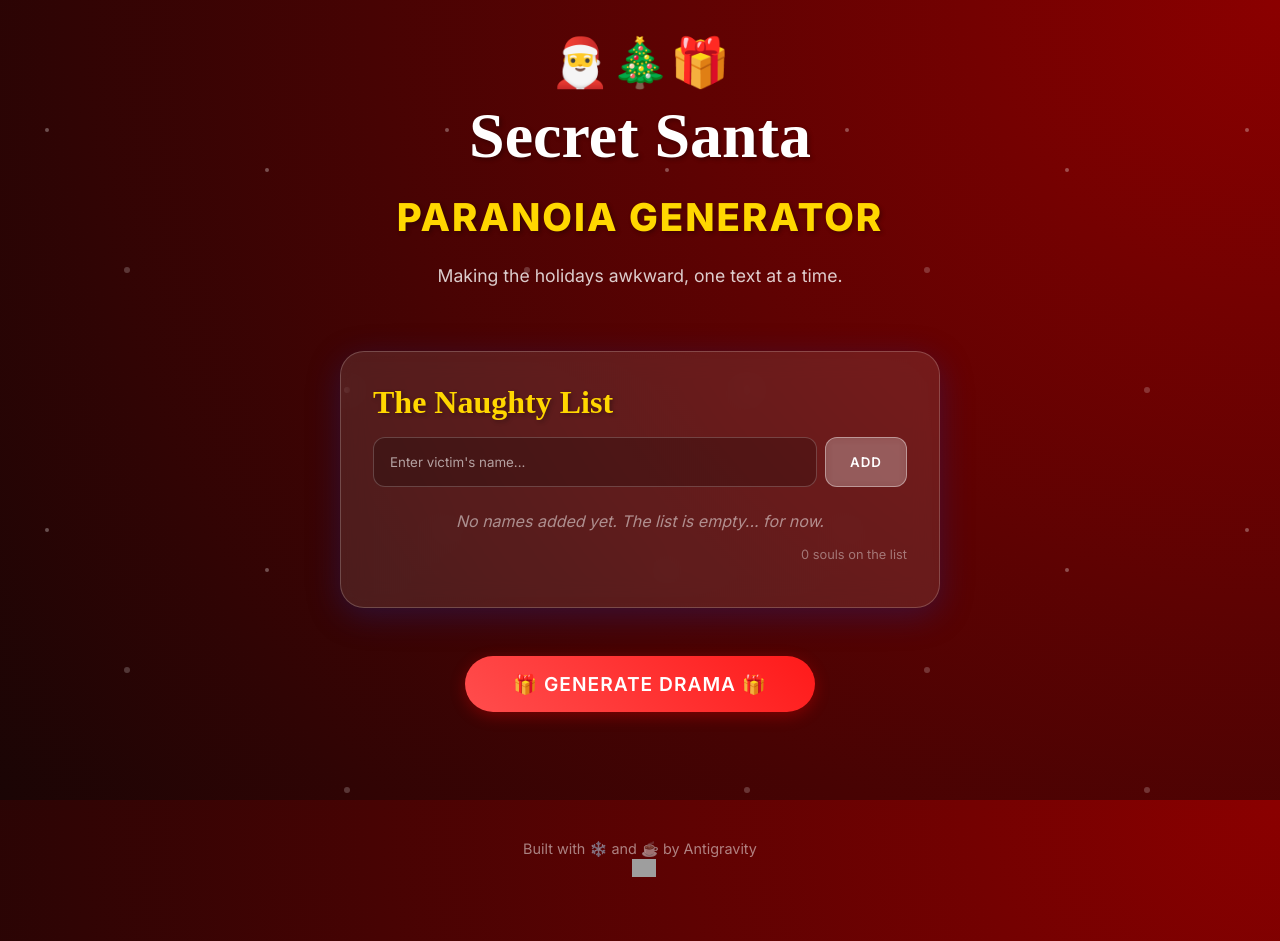
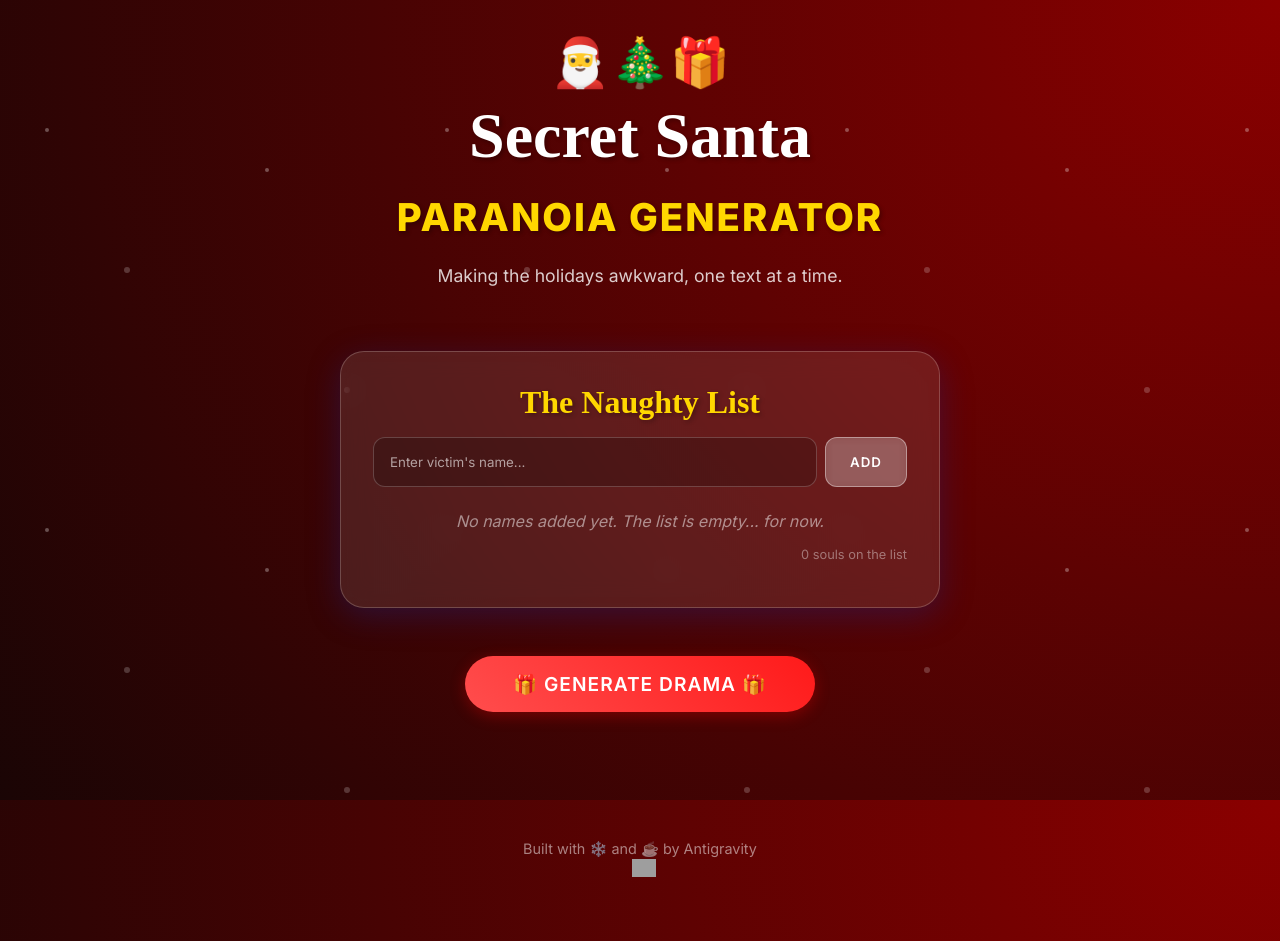
Before and after one commit to k1lgor/secret-santa-paranoia, a React (Vite) app: page / in a window 1280 px wide. Built offline with nearby package versions, Linux system fonts and the light colour scheme; grey boxes are pictures that could not be loaded; a web font is replaced by a local one.

Commit message:
feat: centered 'The Naughty List'

```diff
--- a/src/components/ParticipantInput.jsx
+++ b/src/components/ParticipantInput.jsx
@@ -13,7 +13,7 @@ const ParticipantInput = ({ participants, onAdd, onRemove }) => {
 
   return (
     <div className="glass-card">
-      <h2>The Naughty List</h2>
+      <h2 style={{ textAlign: "center" }}>The Naughty List</h2>
       <form onSubmit={handleSubmit} style={{ display: "flex", gap: "0.5rem" }}>
         <input
           type="text"
```
